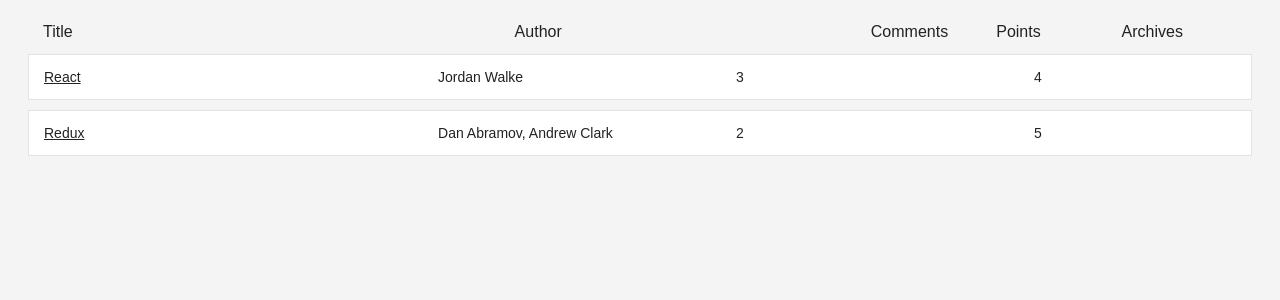
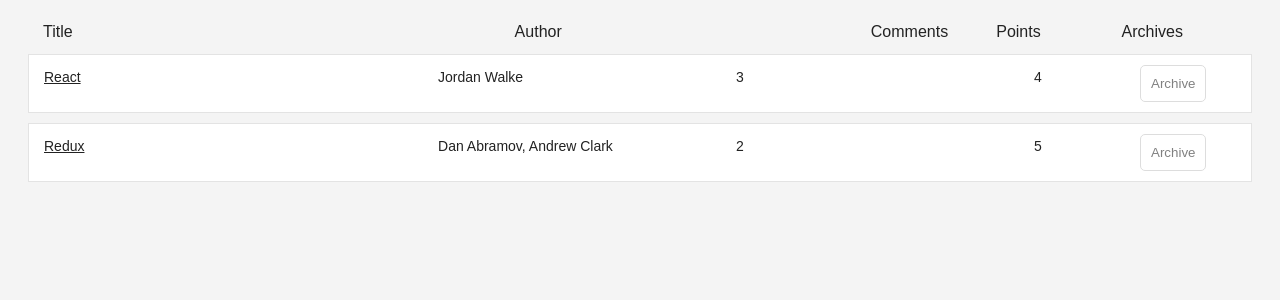
Before and after one commit to republicanV/daily-news, a React (Create React App) app: page / in a window 1280 px wide. Shown: the top 300 px of the page. Built offline with nearby package versions, Linux system fonts and the light colour scheme.

Commit message:
add archive a story feature

```diff
--- a/src/components/App.js
+++ b/src/components/App.js
@@ -3,9 +3,12 @@
 
 import Stories from './Stories';
 
-const App = ({ stories }) =>
+const App = ({ stories, onArchive }) =>
     <div className='app'>
-        <Stories stories={stories} />
-    </div>
+        <Stories
+            stories={stories}
+            onArchive={onArchive}
+        />
+    </div>;
 
 export default App;
--- /dev/null
+++ b/src/components/Button.js
@@ -0,0 +1,36 @@
+import React from 'react';
+
+const ButtonInline = ({
+  onClick,
+  type = 'button',
+  children
+}) =>
+    <Button
+        type={type}
+        className="button-inline"
+        onClick={onClick}
+    >
+        { children }
+    </Button>
+;
+
+const Button = ({
+    onClick,
+    className,
+    type = 'button',
+    children
+}) =>
+    <button
+        type={type}
+        className={className}
+        onClick={onClick}
+    >
+        { children }
+    </button>
+;
+
+export default Button;
+
+export {
+    ButtonInline
+};
--- a/src/components/Stories.js
+++ b/src/components/Stories.js
@@ -27,7 +27,7 @@
     }
 };
 
-const Stories = ({ stories }) =>
+const Stories = ({ stories, onArchive }) =>
     <div className="stories">
         <StoriesHeader columns={COLUMNS} />
         {(stories || []).map(story =>
@@ -35,6 +35,7 @@
                 key={story.objectID}
                 story={story}
                 columns={COLUMNS}
+                onArchive={onArchive}
             />
         )}
     </div>
--- a/src/components/Story.js
+++ b/src/components/Story.js
@@ -1,13 +1,15 @@
 import React from 'react';
+import ButtonInline from './Button';
 import './Story.css';
 
-const Story = ({ story, columns }) => {
+const Story = ({ story, columns, onArchive }) => {
     const {
         title,
         url,
         author,
         num_comments,
         points,
+        objectID,
     } = story;
 
     return (
@@ -25,9 +27,12 @@
                 { points }
             </span>
             <span style={{ width: columns.archives.width }}>
+                <ButtonInline onClick={() => onArchive(objectID)}>
+                    Archive
+                </ButtonInline>
             </span>
         </div>
     );
-}
+};
 
 export default Story;
--- a/src/index.js
+++ b/src/index.js
@@ -23,7 +23,7 @@
   ];
 
 ReactDOM.render(
-    <App stories={stories} />,
+    <App stories={stories} onArchive={() => {}} />,
     document.getElementById('root')
 );
 
```
Also changed, not shown: 2 other files (tests, documents, lock files or other folders).
